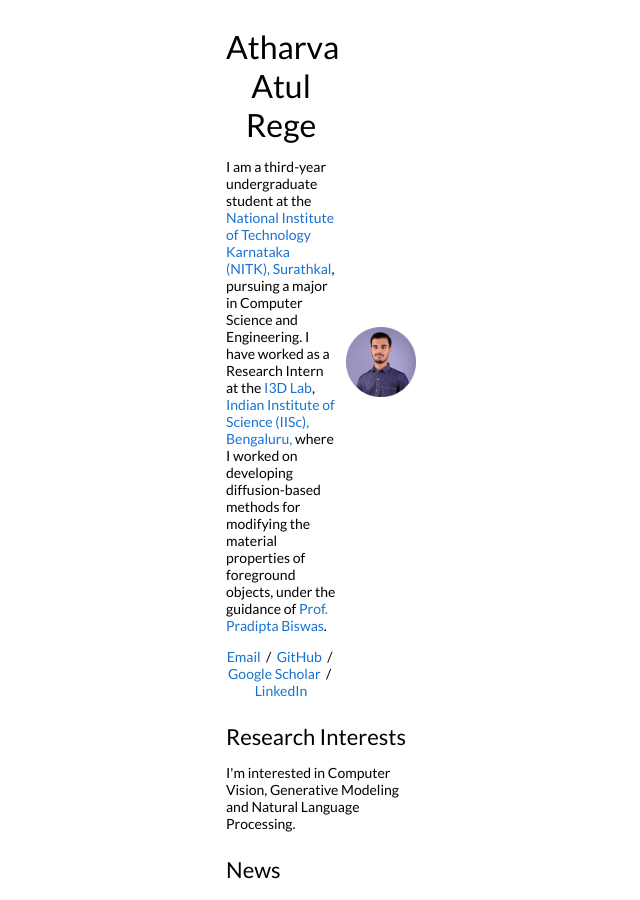
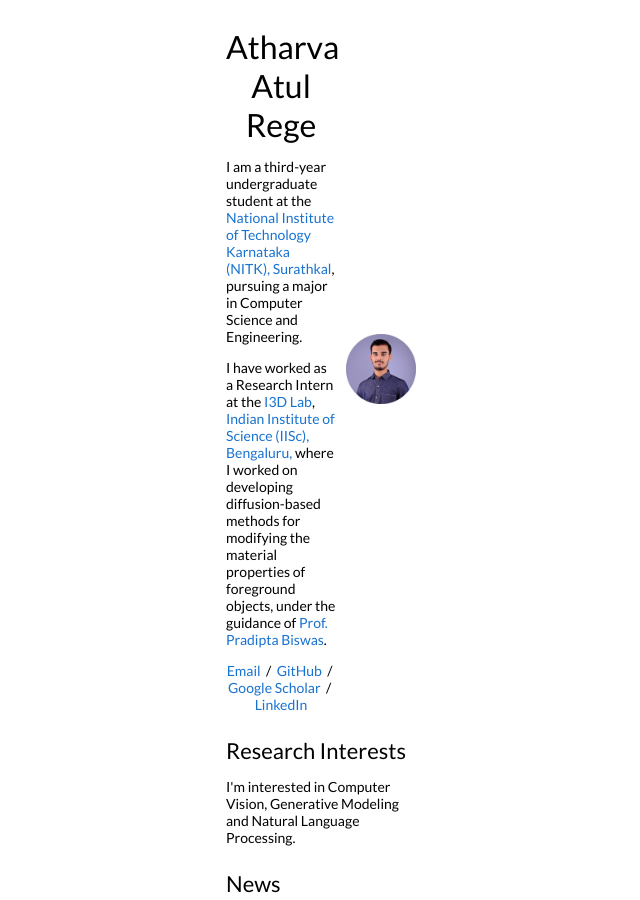
Before and after one commit to Atharva-Rege/atharva-rege.github.io, a Jekyll site: the page built from _posts/2023-08-28-3dgaussians.markdown, in a window 1280 px wide and 900 px high. Shown: the whole window, without its empty margins (19-659 px from the left). Built offline with Jekyll 4.4.1, drawn with Linux system fonts in a browser that asks for light colours.

```diff
--- a/_layouts/default.html
+++ b/_layouts/default.html
@@ -34,7 +34,9 @@
               <h1>
                 Atharva Atul Rege
               </h1>
-              <p>I am a third-year undergraduate student at the <a href="https://www.nitk.ac.in/">National Institute of Technology Karnataka (NITK), Surathkal</a>, pursuing a major in Computer Science and Engineering. I have worked as a Research Intern at the <a href="https://cambum.net/I3D.htm">I3D Lab</a>, <a href="https://www.nitk.ac.in/">Indian Institute of Science (IISc), Bengaluru,</a> where I worked on developing diffusion-based methods for modifying the material properties of foreground objects, under the guidance of <a href="https://cambum.net/PB/">Prof. Pradipta Biswas</a>.
+              <p>I am a third-year undergraduate student at the <a href="https://www.nitk.ac.in/">National Institute of Technology Karnataka (NITK), Surathkal</a>, pursuing a major in Computer Science and Engineering.
+              </p>
+              <p>I have worked as a Research Intern at the <a href="https://cambum.net/I3D.htm">I3D Lab</a>, <a href="https://www.nitk.ac.in/">Indian Institute of Science (IISc), Bengaluru,</a> where I worked on developing diffusion-based methods for modifying the material properties of foreground objects, under the guidance of <a href="https://cambum.net/PB/">Prof. Pradipta Biswas</a>.
               </p>
 
               <p style="text-align:center">
```
